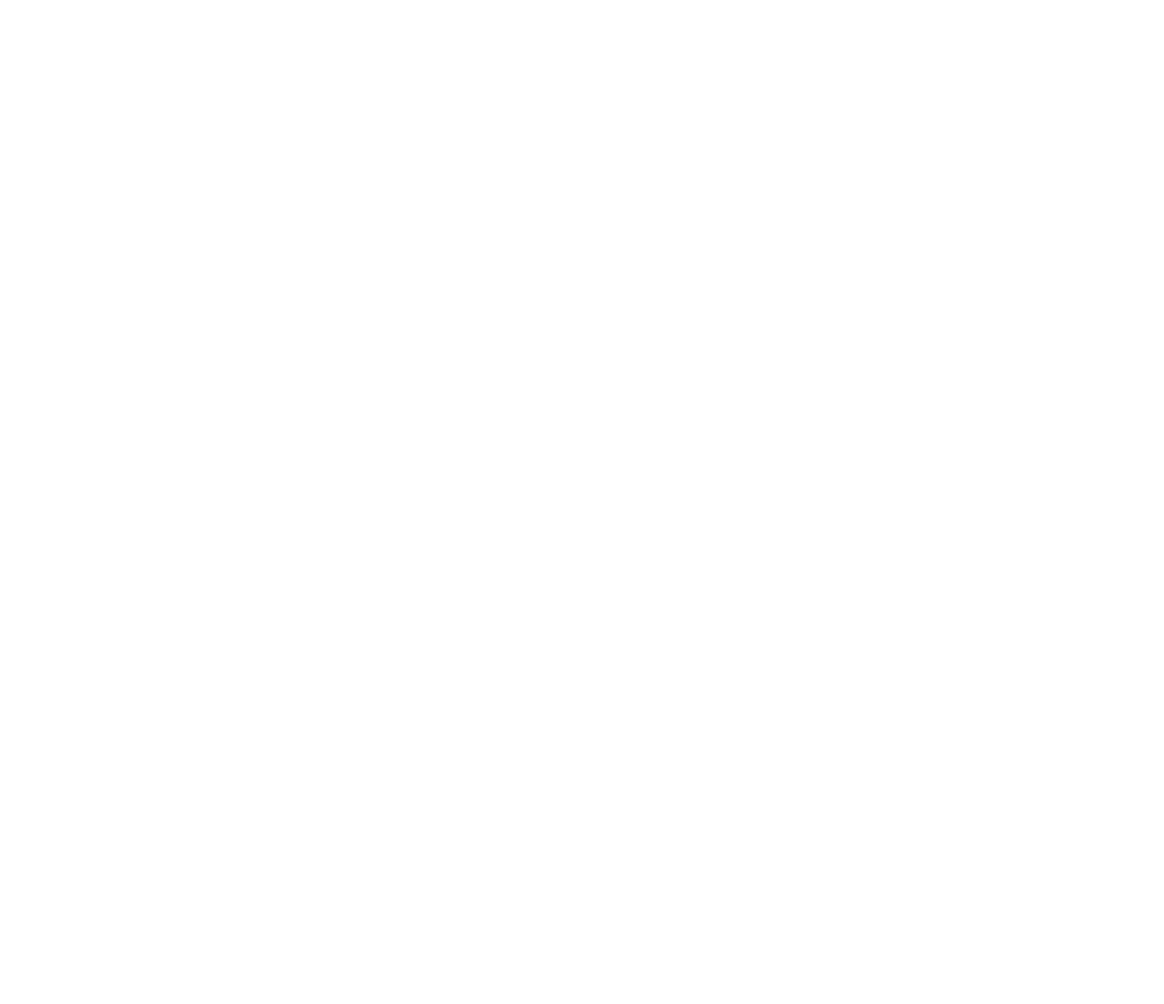
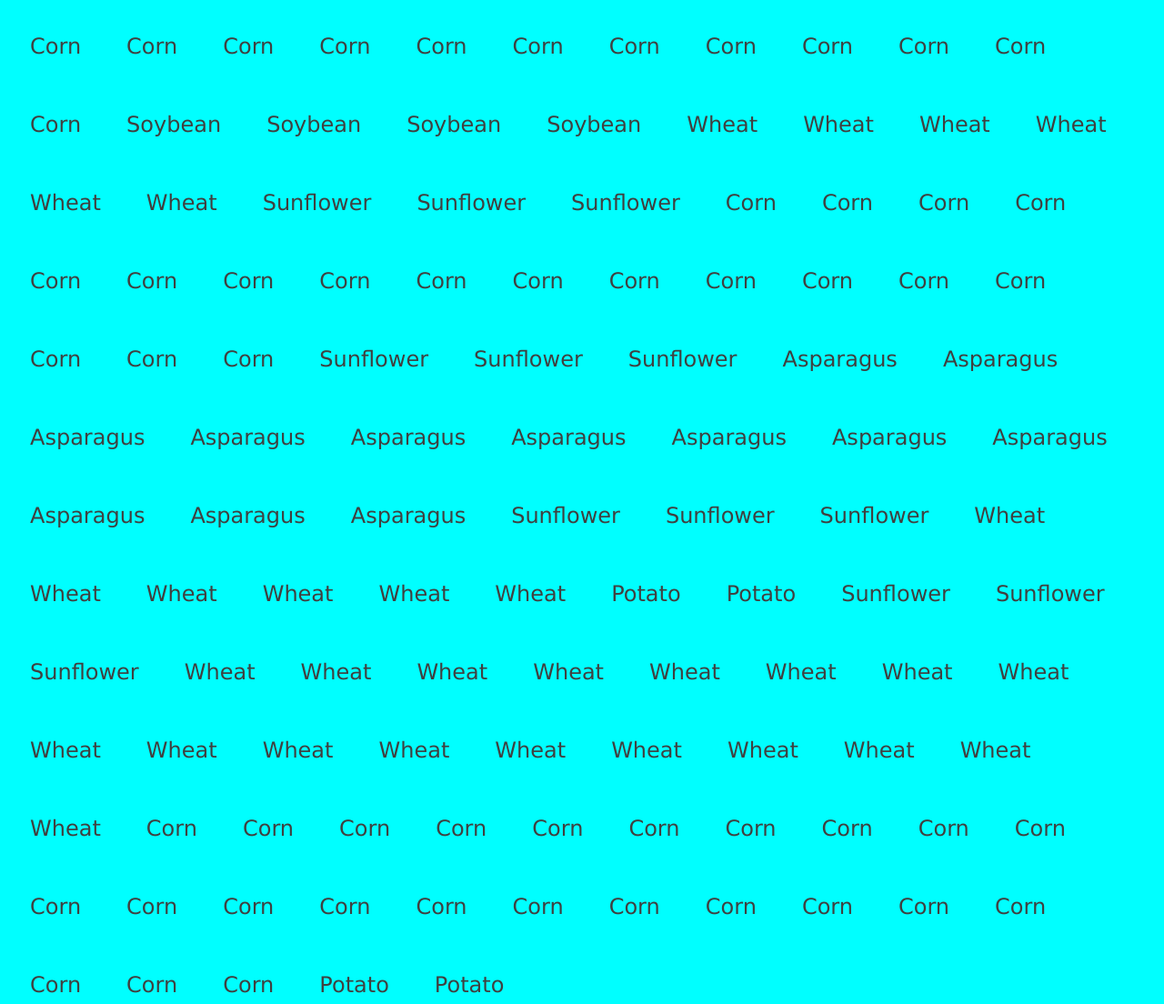
Before and after one commit to ToniJBaker/modern-farm, a website with bundled scripts: page src/index.html in a window 1280 px wide. Shown: the whole page at 91% size. Before the commit the page ends 800 px from the top, so only its background shows below. Built offline with nearby package versions, Linux system fonts and the light colour scheme; a web font is replaced by a local one.

Commit message:
new stuff

```diff
--- a/src/index.html
+++ b/src/index.html
@@ -6,7 +6,7 @@
         <link rel="stylesheet" href="./styles/main.css">
     </head>
 
-    <body>
+    <body class="fullPage">
         <main class="container">
             <div class="messages"></div>
         </main>
--- /dev/null
+++ b/src/scripts/catalog.js
@@ -0,0 +1,17 @@
+
+
+//create Catalog() to accept parameter(input) of the harvested food.
+export const catalog = (harvestedFood) => {
+
+    let htmlString = `<main class="container">`
+
+       for (const objects of harvestedFood) {
+        htmlString +=
+
+        `<section class="plant">${objects.type}</section>`
+
+        htmlString += `</main>`
+    }
+
+    return htmlString
+}
--- /dev/null
+++ b/src/scripts/harvester.js
@@ -0,0 +1,26 @@
+//create function harvestPlants(), parameter(input) will be plants array.
+//The function will return an array of seed objects
+//Iterate the plants array, on each plant get the value of the output property, and add the number of plant objects equal to the output of each plant.
+
+//Exception is corn: Half of the corn will be sold, so only return half of the corn objects.
+
+
+export const harvestPlants = (plantsArray) => {
+
+    let harvestArray = []
+    for (const plantObjects of plantsArray){
+
+        if (plantObjects.type === "Corn") {
+            for (let i=0; i<plantObjects.output /2; i++){
+            harvestArray.push(plantObjects)}}
+
+        else { for(let i=0;i<plantObjects.output; i++)
+            {harvestArray.push(plantObjects)}
+
+
+     }
+
+    }
+
+    return harvestArray
+}
--- a/src/scripts/main.js
+++ b/src/scripts/main.js
@@ -7,6 +7,8 @@ import {createSoybean} from './seeds/soybean.js'
 import {createCorn} from './seeds/corn.js'
 import {addPlant, usePlants} from './fields.js'
 import {plantSeeds} from './tractor.js'
+import {harvestPlants} from './harvester.js'
+import {catalog} from './catalog.js'
 
 
 //testing if first array from plan.js
@@ -36,11 +38,18 @@ console.log(testSunflowerObject)
 
 
 let fieldOfPlants = plantSeeds(yearlyPlan)
-console.log(fieldOfPlants)
 const fieldInventory = usePlants()
-console.log(fieldInventory)
+console.log(fieldInventory)//array with planted seeds
 
-
+let fieldPlants = harvestPlants(fieldInventory)
+console.log(fieldPlants)//array with harvested food
 
 
 console.log("Welcome to the main module")
+
+// let livePage = catalog(fieldPlants)
+// console.log(livePage)
+
+// Invoke the component function that renders the HTML list
+const parentHTMLElement = document.querySelector(".container")
+parentHTMLElement.innerHTML = catalog(fieldPlants)
--- a/src/styles/main.css
+++ b/src/styles/main.css
@@ -2,6 +2,18 @@
 
 /*Typography
 --------------------------------------------------------------*/
+body {
+    background-color: aqua;
+}
+.container {
+    display: flex;
+    flex-wrap: wrap;
+    font-family:'Lucida Sans', 'Lucida Sans Regular', 'Lucida Grande', 'Lucida Sans Unicode', Geneva, Verdana, sans-serif;
+    font-size: x-large;
+}
+.plant{
+    margin: 25px ;
+   }
 body,
 button,
 input,
```
